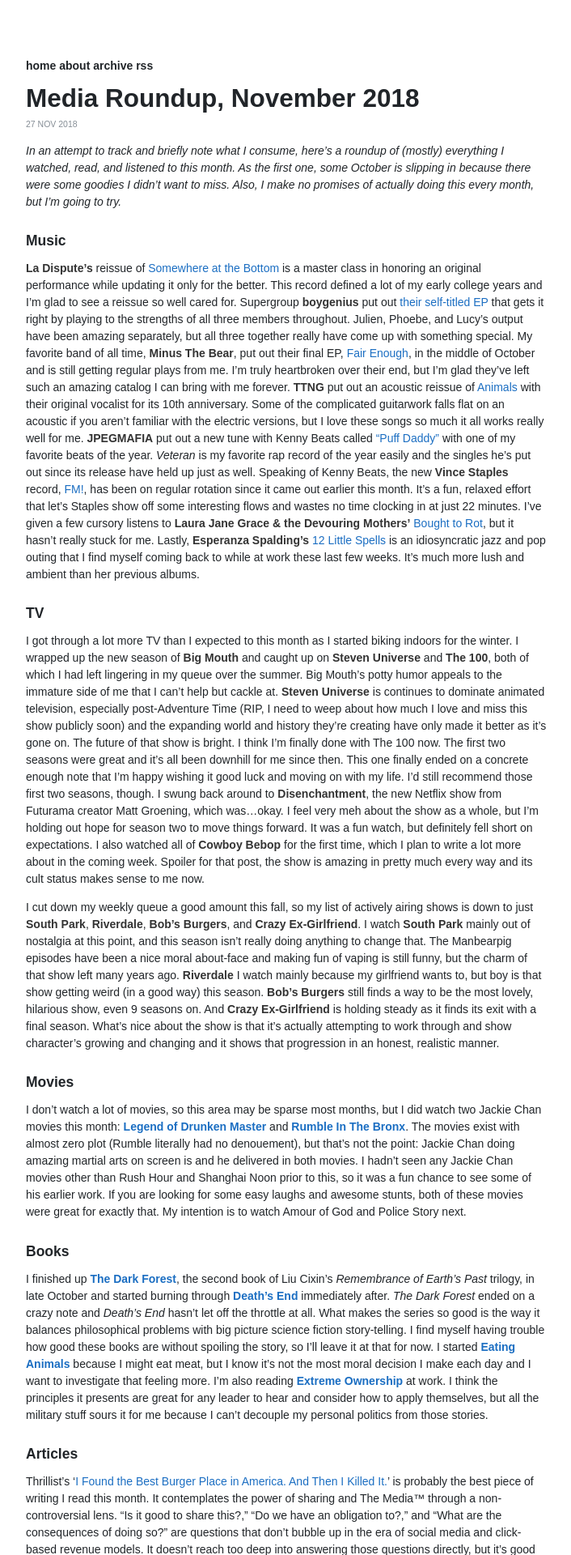
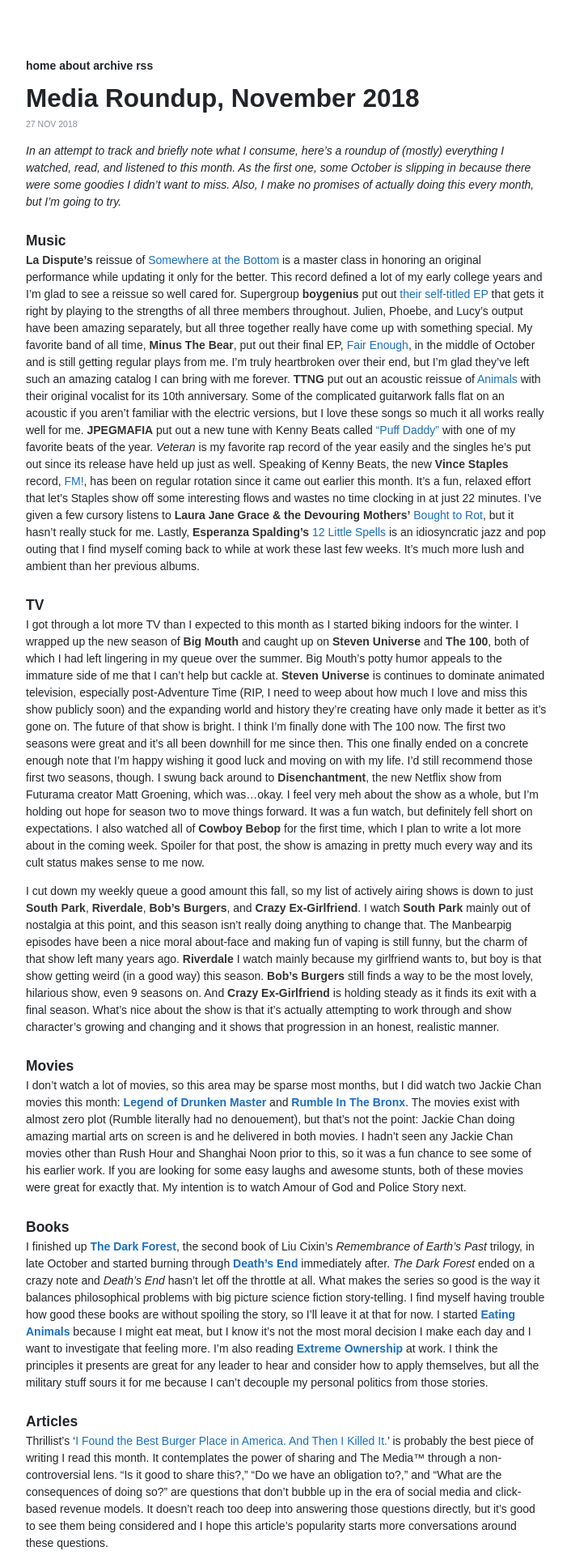
Before and after one commit to thisisamatthew/thisisamatthew.github.io, a Jekyll site: the page built from index.html, in a window 1280 px wide. Shown: the top 1920 px of the page at 81% size, without its empty margins (286-992 px from the left). Built offline with Jekyll 4.4.1, drawn with Linux system fonts in a browser that asks for light colours; the list of posts is cut into pages by our own code.

Commit message:
margin changes again

```diff
--- a/_sass/_typography.scss
+++ b/_sass/_typography.scss
@@ -58,12 +58,12 @@
 h3 {
   font-size: 1.5em;
   line-height: 1.43em;
-  margin-bottom: 10px;
+  margin-bottom: 0px;
 }
 
 h4 {
   font-size: 1.25em;
-  margin-bottom: 10px;
+  margin-bottom: 0px;
 }
 
 h5 {
```
